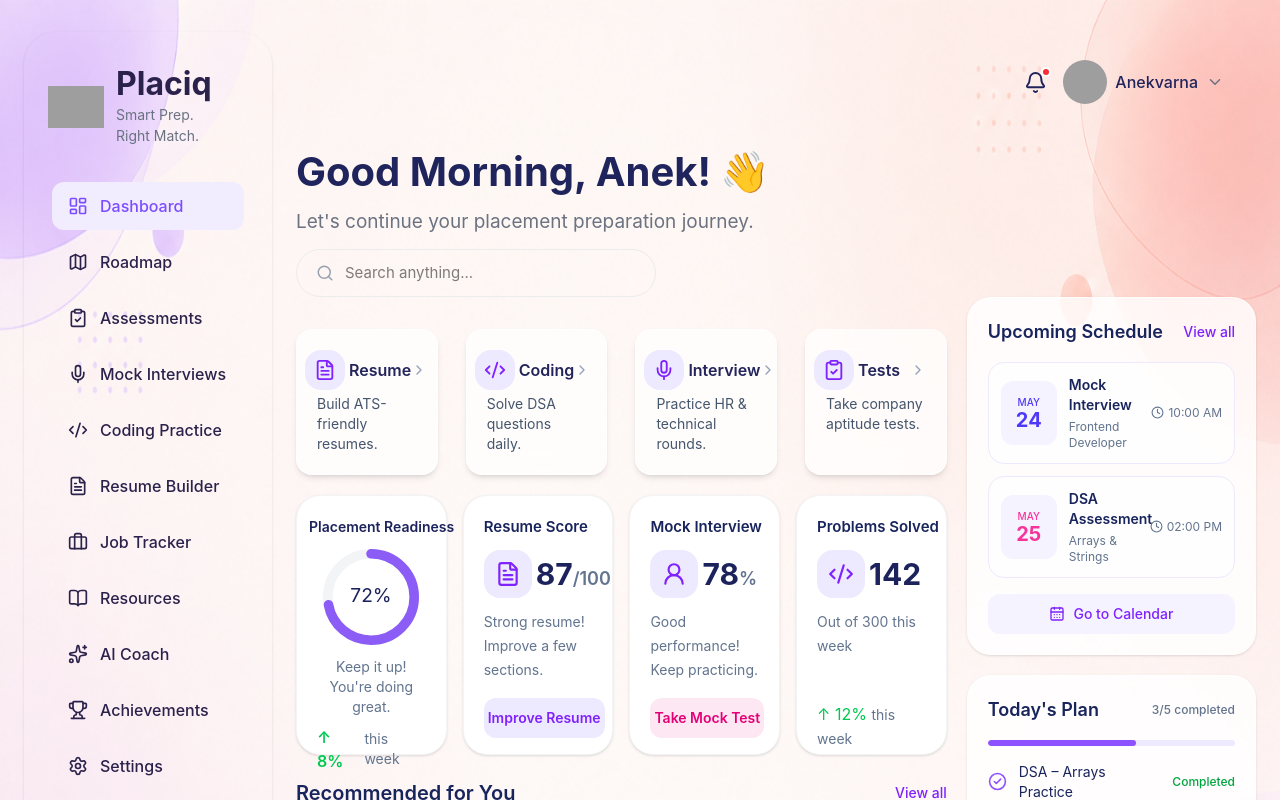
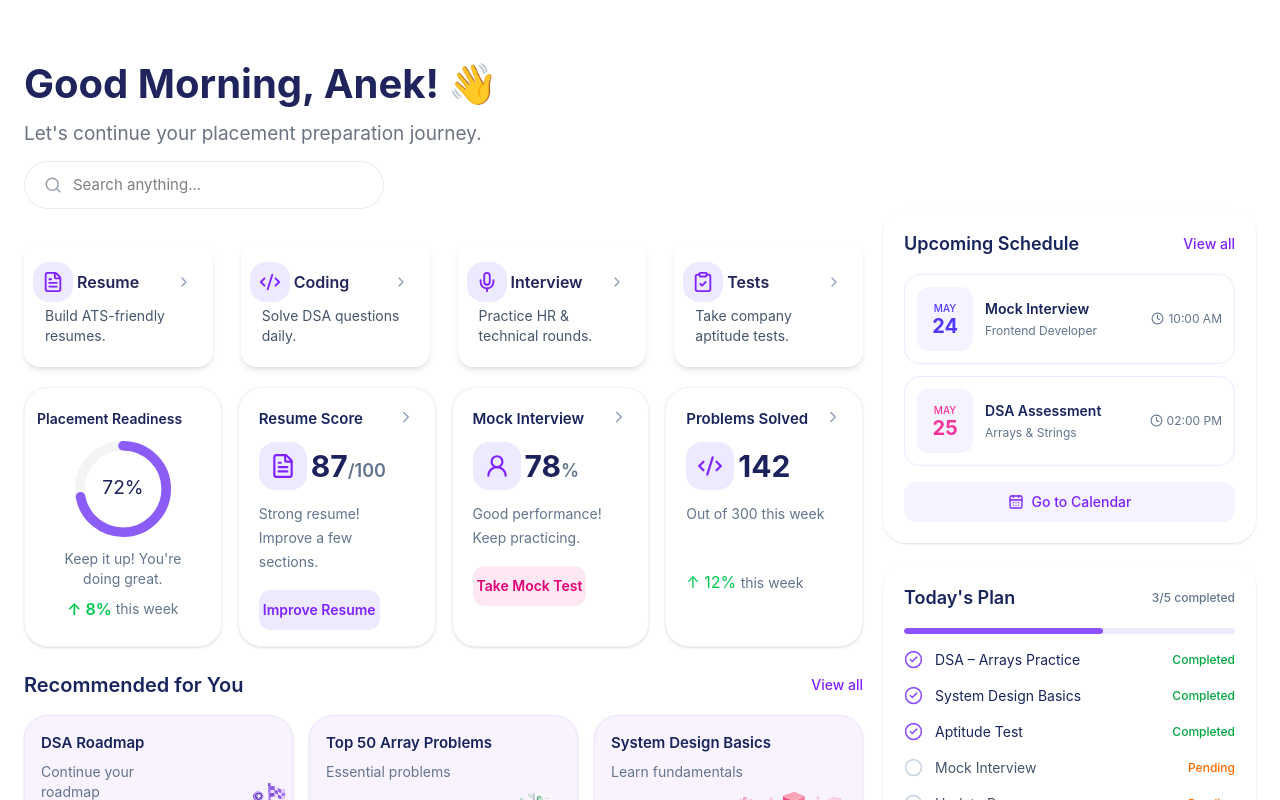
Before and after one commit to ananyavisen/Placiq, a React (Vite) app in the folder frontend/: page / in a window 1280 px wide. Shown: the top 800 px of the page. Built offline with nearby package versions, Linux system fonts and the light colour scheme; grey boxes are pictures that could not be loaded.

Commit message:
Clean up dashboard components

```diff
--- a/frontend/src/Components/Dashboard/Dashboard.jsx
+++ b/frontend/src/Components/Dashboard/Dashboard.jsx
@@ -1,5 +1,3 @@
-import Sidebar from "./Sidebar";
-import Topbar from "./Topbar";
 import Welcome from "./Welcome";
 import StatsGrid from "./StatsGrid";
 import QuickActions from "./QuickActions";
@@ -8,23 +6,11 @@ import Recommendations from "./Recommendations";
 import ProgressChart from "./ProgressChart";
 import SkillsOverview from "./SkillsOverview";
 
-import bg from "../../assets/bg.png";
-
 export default function Dashboard() {
   return (
-    <div
-      // className="min-h-screen bg-cover bg-center p-6"
-      className="min-h-screen bg-[length:100%_100%] bg-no-repeat px-6 py-8"
-      style={{ backgroundImage: `url(${bg})` }}
-    >
-      <div className="flex gap-6">
-        {/* Sidebar */}
-        <Sidebar />
+    <div className="min-h-screen px-6 py-8">
+      <Welcome />
 
-        {/* Main */}
-        <div className="flex-1">
-          <Topbar />
-          <Welcome />
       <div className="grid grid-cols-1 lg:grid-cols-[2.25fr_1fr] gap-5">
 
         {/* Left section */}
@@ -35,18 +21,18 @@ export default function Dashboard() {
         </div>
 
         {/* Right section */}
-          {/* <div className="lg:col-span-1"> */}
         <div>
           <Schedule />
         </div>
+
       </div>
+
       {/* Bottom section */}
       <div className="grid grid-cols-1 lg:grid-cols-[1fr_1.3fr] gap-5 mt-5">
         <ProgressChart />
         <SkillsOverview />
       </div>
-        </div>
-      </div>
+
     </div>
   );
 }
--- a/frontend/src/Components/Dashboard/PlacementGoal.jsx
+++ b/frontend/src/Components/Dashboard/PlacementGoal.jsx
@@ -3,7 +3,7 @@ import googleLogo from "../../assets/companies/google.svg";
 import microsoftLogo from "../../assets/companies/microsoft.svg";
 import adobeLogo from "../../assets/companies/adobe.svg";
 import { ChevronRight } from "lucide-react";
-import { Headset } from "lucide-react";
+
 
 export default function PlacementGoal() {
   return (
--- a/frontend/src/Components/Dashboard/Sidebar.jsx
+++ /dev/null
@@ -1,77 +0,0 @@
-
-import logo from "../../assets/logo.png";
-import PlacementGoal from "./PlacementGoal";
-import HelpCard from "./HelpCard";
-import {
-  LayoutDashboard,
-  Map,
- ClipboardCheck,
-  Mic,
-  Code2,
-  FileText,
-  Briefcase,
-  BookOpen,
-  Sparkles,
-  Trophy,
-  Settings,
-  Target,
-  Headphones,
-} from "lucide-react";
-const menuItems = [
-  { icon: LayoutDashboard, label: "Dashboard", active: true },
-  { icon: Map, label: "Roadmap" },
-  { icon: ClipboardCheck, label: "Assessments" },
-  { icon: Mic, label: "Mock Interviews" },
-  { icon: Code2, label: "Coding Practice" },
-  { icon: FileText, label: "Resume Builder" },
-  { icon: Briefcase, label: "Job Tracker" },
-  { icon: BookOpen, label: "Resources" },
-  { icon: Sparkles, label: "AI Coach" },
-  { icon: Trophy, label: "Achievements" },
-  { icon: Settings, label: "Settings" },
-];
-export default function Sidebar() {
-  return (
-    <div className="w-[248px] bg-transparent rounded-[32px] min-h-screen shadow-sm flex flex-col p-6">
-        {/* Top Part */}
-      <div className="flex items-center gap-3 px-0 pt-3 pb-6">
-        {/* Logo */}
-       <img
-        src={logo}
-        alt="Placiq"
-       className="w-14 h-14 object-contain"
-       />
-     <div>
-      <h1 className="text-[32px] font-bold text-[#2B224C] leading-none">
-        Placiq
-      </h1>
-      <p className="text-[14px] text-gray-500 mt-1">
-       Smart Prep.<br />Right Match.
-    </p>
-  </div>
-</div>
-{/* Menu Items */}
-<div className="mt-3 px-1">
-  {menuItems.map(({ icon: Icon, label, active }) => (
-    <button
-      key={label}
-      className={`w-full flex items-center gap-3 px-4 py-3 rounded-xl mb-2 transition
-      ${
-        active
-          ? "bg-[#F2ECFF] text-[#7C4DFF]"
-          : "text-[#2B224C] hover:bg-[#F7F5FF]"
-      }`}
-    >
-      <Icon size={20} />
-      <span className="text-[16px] font-medium">{label}</span>
-    </button>
-  ))}
-</div>
-{/* Bottom Part */}
-<div className="mt-auto space-y-2">
-      <PlacementGoal />
-      <HelpCard />
-</div>
-</div>
-  );
-}
--- a/frontend/src/Components/Dashboard/Topbar.jsx
+++ /dev/null
@@ -1,55 +0,0 @@
-import { Search, Bell, ChevronDown } from "lucide-react";
-export default function Topbar() {
-  return (
-    <div className="mt-3 py-4 px-8 flex items-center">
-
-      {/* Search
-        <div className="w-[360px] relative">
-        <Search
-        size={18}
-         className="absolute left-5 top-1/2 -translate-y-1/2 text-gray-400"
-          />
-        <input
-         type="text"
-        placeholder="Search anything..."
-         className="w-full h-12 rounded-full border border-[#ECECEC] pl-12 pr-4 text-[15px] outline-none focus:border-[#8B5CF6]"
-        //  className="w-full h-11 rounded-full bg-white/80 backdrop-blur-md border border-white/40"
-         />
-        </div> */}
-
-      {/* Right Side */}
-      <div className="ml-auto flex items-center gap-4">
-
-  {/* Notification */}
-  <div className="relative cursor-pointer">
-    <Bell
-      size={23}
-      className="text-[#1F245C] hover:text-[#6C63FF] transition"
-    />
-
-    <span className="absolute -top-1 -right-1 w-2.5 h-2.5 bg-red-500 rounded-full border-2 border-white"></span>
-  </div>
-
-  {/* Profile */}
-  <div className="flex items-center gap-2 cursor-pointer">
-    <img
-      src="https://i.pravatar.cc/100?img=32"
-      alt="Profile"
-      className="w-11 h-11 rounded-full object-cover"
-    />
-
-    <span className="text-[16px] font-medium text-[#1F245C]">
-      Anekvarna
-    </span>
-
-    <ChevronDown
-      size={18}
-      className="text-gray-500"
-    />
-  </div>
-
-</div>
-
-    </div>
-  );
-}
```
Lines whose indentation alone changed are shown as unchanged.
